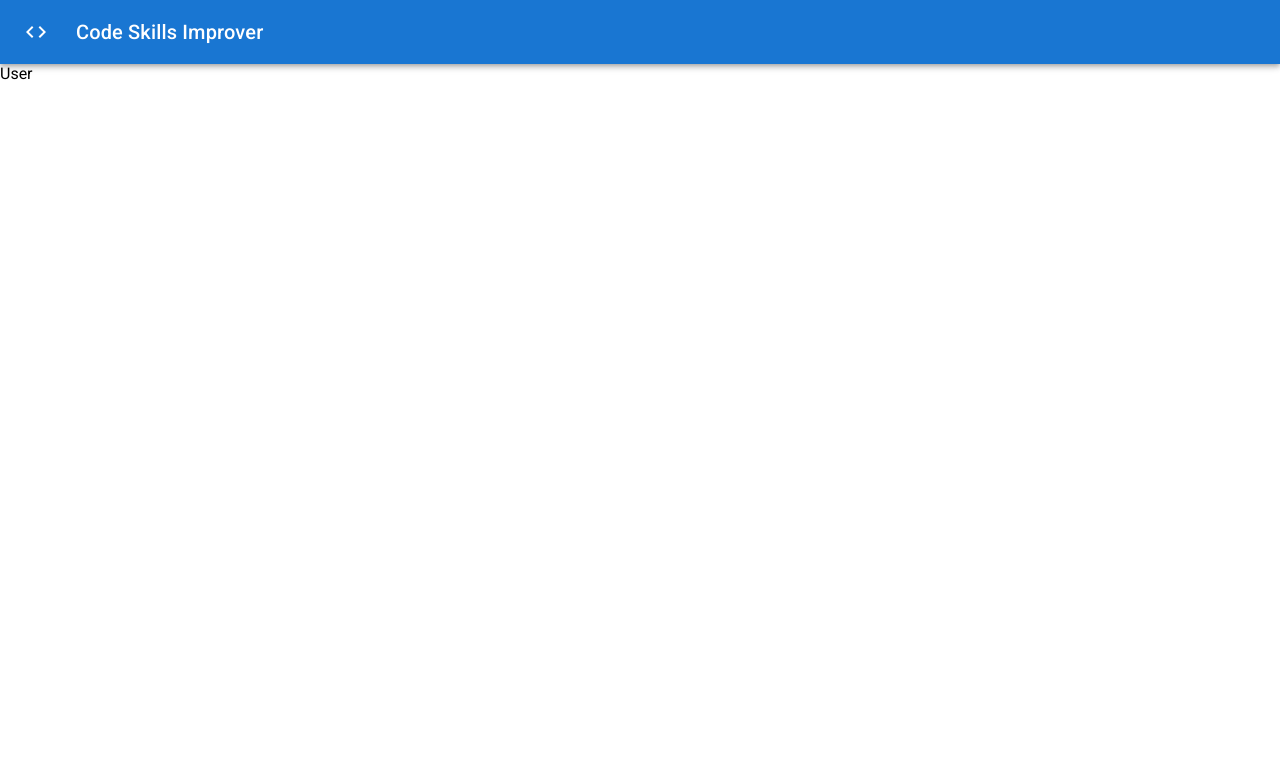
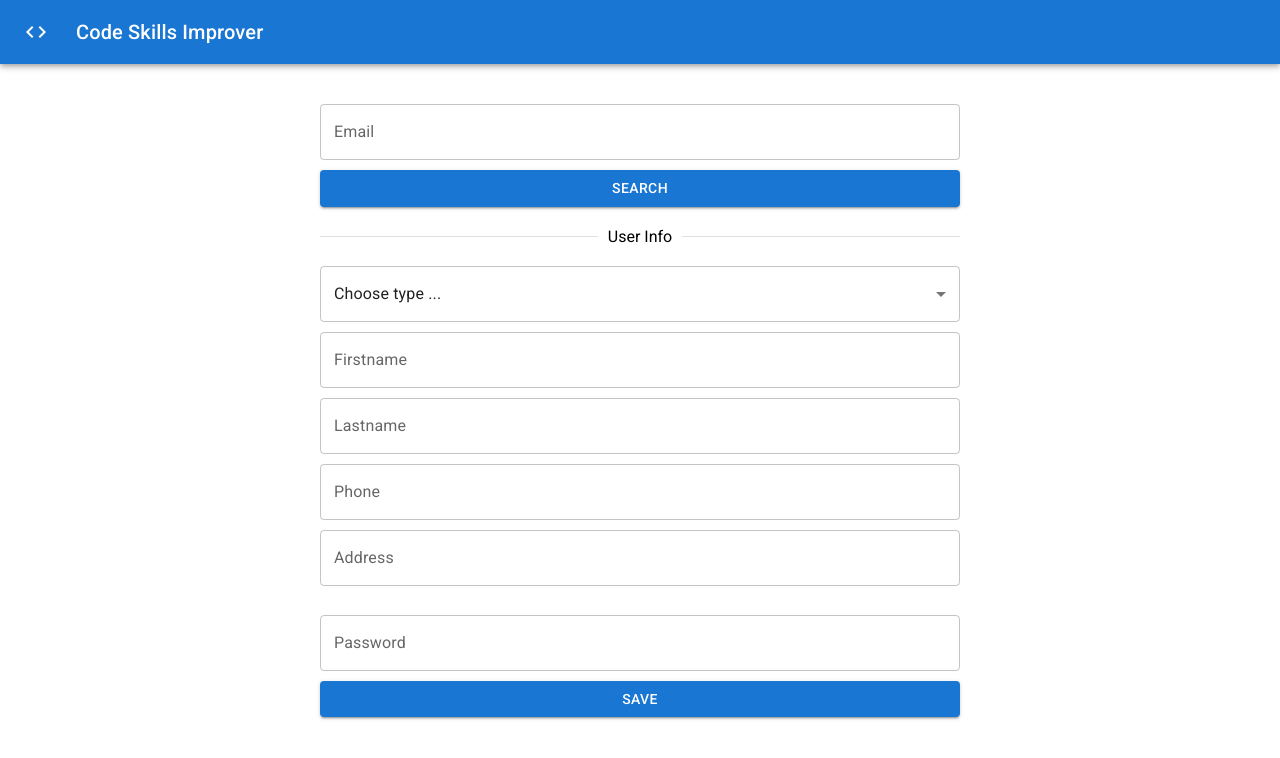
Before and after one commit to gpeitzner/code-skills-improver, a React (Create React App) app in the folder src/web/: page /user in a window 1280 px wide. Shown: the top 758 px of the page. Built offline with nearby package versions, Linux system fonts and the light colour scheme.

Commit message:
[add] user management view

```diff
--- a/src/web/package.json
+++ b/src/web/package.json
@@ -6,11 +6,13 @@
     "@emotion/react": "^11.5.0",
     "@emotion/styled": "^11.3.0",
     "@mui/icons-material": "^5.0.5",
+    "@mui/lab": "^5.0.0-alpha.54",
     "@mui/material": "^5.0.6",
     "@testing-library/jest-dom": "^5.11.4",
     "@testing-library/react": "^11.1.0",
     "@testing-library/user-event": "^12.1.10",
     "ace-builds": "^1.4.13",
+    "date-fns": "^2.25.0",
     "react": "^17.0.2",
     "react-ace": "^9.5.0",
     "react-dom": "^17.0.2",
--- a/src/web/src/features/User/User.css
+++ b/src/web/src/features/User/User.css
@@ -0,0 +1,6 @@
+.User {
+	margin-top: 5vh;
+	justify-content: center;
+	width: 100%;
+	display: flex;
+}
--- a/src/web/src/features/User/User.js
+++ b/src/web/src/features/User/User.js
@@ -1,7 +1,146 @@
 import "./User.css";
 
+import {
+	Box,
+	TextField,
+	Button,
+	Divider,
+	Select,
+	MenuItem,
+	FormControl,
+} from "@mui/material";
+import { useState } from "react";
+
+import DatePicker from "@mui/lab/DatePicker";
+import AdapterDateFns from "@mui/lab/AdapterDateFns";
+import LocalizationProvider from "@mui/lab/LocalizationProvider";
+
 function User() {
-	return <div>User</div>;
+	const userInitialState = {
+		_user_id: 0,
+		user_type_id: 0,
+		first_name: "",
+		last_name: "",
+		phone: "",
+		address: "",
+		email: "",
+		born_date: null,
+		password: "",
+		status: false,
+		timestamp: "",
+	};
+
+	const [search, setSearch] = useState("");
+	const [user, setUser] = useState(userInitialState);
+
+	const handleSearch = async () => {
+		console.log("[SEARCH]", search);
+		console.log("[USER]", user);
+	};
+
+	const handleSelect = (event, attribute) => {
+		setUser({ ...user, [attribute]: parseInt(event.target.value.toString()) });
+	};
+
+	return (
+		<div className="User">
+			<Box component="form" sx={{ width: "50vw"}}>
+				<TextField
+					sx={{ width: "100%", marginBottom: "10px" }}
+					id="search-email"
+					label="Email"
+					variant="outlined"
+					type="email"
+					onInput={(e) => setSearch(e.target.value.toString())}
+				/>
+				<Button
+					variant="contained"
+					sx={{ width: "100%", marginBottom: "20px" }}
+					onClick={handleSearch}
+				>
+					Search
+				</Button>
+				<Divider sx={{ marginBottom: "20px" }}>User Info</Divider>
+				<Select
+					sx={{ width: "100%", marginBottom: "10px" }}
+					id="user-type-select"
+					value={user.user_type_id}
+					onChange={(e) => handleSelect(e, "user_type_id")}
+				>
+					<MenuItem value={0}>Choose type ...</MenuItem>
+					<MenuItem value={1}>Administrator</MenuItem>
+					<MenuItem value={2}>Student</MenuItem>
+				</Select>
+				<TextField
+					sx={{ width: "100%", marginBottom: "10px" }}
+					id="user-first-name"
+					label="Firstname"
+					variant="outlined"
+					type="text"
+					onInput={(e) =>
+						setUser({ ...user, first_name: e.target.value.toString() })
+					}
+				/>
+				<TextField
+					sx={{ width: "100%", marginBottom: "10px" }}
+					id="user-last-name"
+					label="Lastname"
+					variant="outlined"
+					type="text"
+					onInput={(e) =>
+						setUser({ ...user, last_name: e.target.value.toString() })
+					}
+				/>
+				<TextField
+					sx={{ width: "100%", marginBottom: "10px" }}
+					id="user-phone"
+					label="Phone"
+					variant="outlined"
+					type="text"
+					onInput={(e) =>
+						setUser({ ...user, phone: e.target.value.toString() })
+					}
+				/>
+				<TextField
+					sx={{ width: "100%", marginBottom: "10px" }}
+					id="user-address"
+					label="Address"
+					variant="outlined"
+					type="text"
+					onInput={(e) =>
+						setUser({ ...user, address: e.target.value.toString() })
+					}
+				/>
+				<FormControl sx={{ width: "100%", marginBottom: "10px" }}>
+					<LocalizationProvider dateAdapter={AdapterDateFns}>
+						<DatePicker
+							label="Born date"
+							value={user.born_date}
+							onChange={(value) => setUser({ ...user, born_date: value })}
+							renderInput={(params) => <TextField {...params} />}
+						/>
+					</LocalizationProvider>
+				</FormControl>
+				<TextField
+					sx={{ width: "100%", marginBottom: "10px" }}
+					id="user-password"
+					label="Password"
+					variant="outlined"
+					type="password"
+					onInput={(e) =>
+						setUser({ ...user, password: e.target.value.toString() })
+					}
+				/>
+				<Button
+					variant="contained"
+					sx={{ width: "100%", marginBottom: "20px" }}
+					onClick={handleSearch}
+				>
+					Save
+				</Button>
+			</Box>
+		</div>
+	);
 }
 
 export default User;
```
Also changed, not shown: 1 other file (tests, documents, lock files or other folders).
